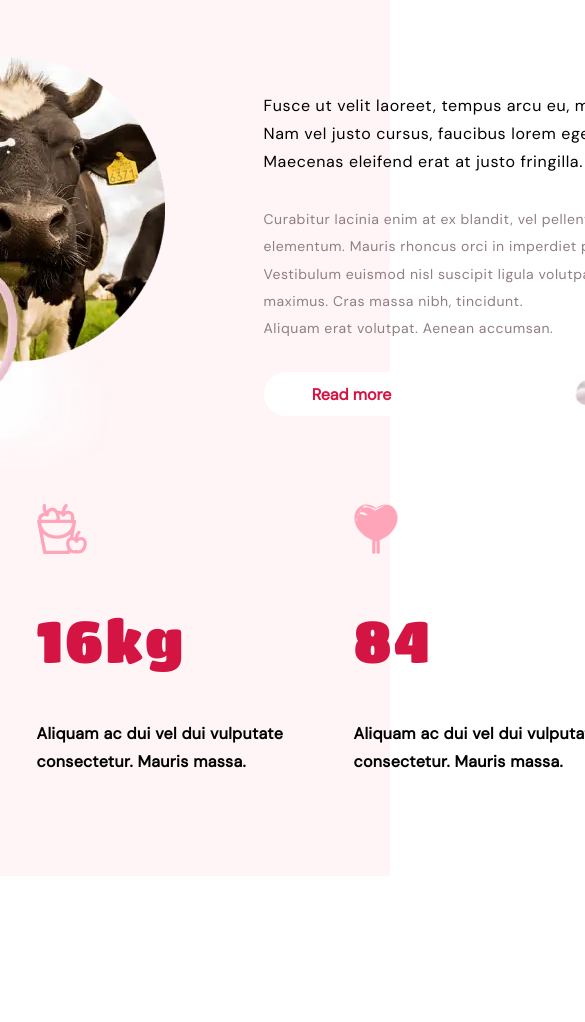
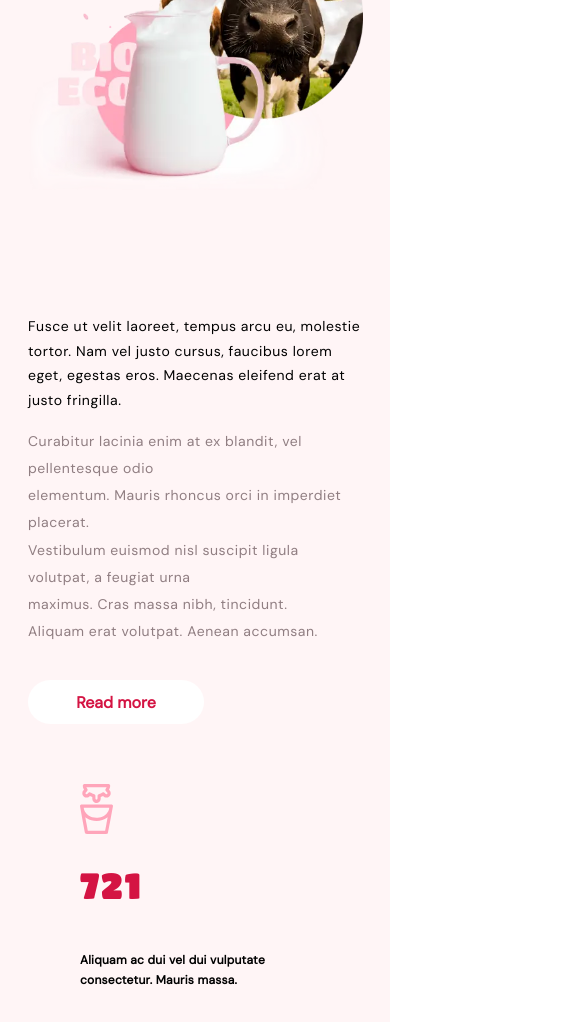
Before and after one commit to epsilon11101/ICECREAM, a website: page index.html in a window 390 px wide. Shown: the part 2902-3924 px from the top of the page, 585 px wide, since content can reach past the window. Before the commit the page ends 3778 px from the top, so only its background shows below. Drawn offline with Linux system fonts and the light colour scheme.

Commit message:
finished mobile how its made

```diff
--- a/index.html
+++ b/index.html
@@ -222,21 +222,21 @@
 
     </div>
     <div class="made-section__group-icons center">
-      <div class="made-section__icon-milk">
+      <div class="made-section__icon-milk left-column">
         <img src="./images/svg/milk.svg" alt="milk">
         <h2>721</h2>
         <div>
           Aliquam ac dui vel dui vulputate <br> consectetur. Mauris massa.
         </div>
       </div>
-      <div class="made-section__icon-apples">
+      <div class="made-section__icon-apples left-column">
         <img src="./images/svg/apples.svg" alt="apples">
         <h2>16kg</h2>
         <div>
           Aliquam ac dui vel dui vulputate <br> consectetur. Mauris massa.
         </div>
       </div>
-      <div class="made-section__icon-heart">
+      <div class="made-section__icon-heart left-column">
         <img src="./images/svg/heart.svg" alt="heart">
         <h2>84</h2>
         <div>
--- a/sass/components/_how-its-made.scss
+++ b/sass/components/_how-its-made.scss
@@ -12,12 +12,9 @@
 
 .made-section {
   > h3 {
-    width: 351px;
-    height: 34px;
-    margin-top: 60px;
-    margin-left: 425px;
-    margin-right: 424px;
-    margin-bottom: 16px;
+    max-width: 351px;
+    max-height: 34px;
+
     font-family: "Titan One";
     font-style: normal;
     font-weight: 400;
@@ -32,12 +29,8 @@
 
 .made-section {
   > h2 {
-    width: 534px;
-    height: 66px;
-    margin-top: 16px;
-    margin-left: 333px;
-    margin-right: 333px;
-    margin-bottom: 60px;
+    max-width: 534px;
+    max-height: 66px;
     font-family: "Titan One";
     font-style: normal;
     font-weight: 400;
@@ -378,3 +371,176 @@ gap: 50px;
 }
 
 }
+
+
+@media screen and (max-width: 767px){
+   .made-section {
+  height: 1941px;
+  width: 100%;
+  left: 0px;
+  top: 1717px;
+  background: $ice__primary-ligh;
+
+}
+
+.made-section {
+  > h3 {
+    max-width: 198px;
+    height: 21px;
+    font-size: 18px;
+    line-height: 21px;
+  }
+}
+
+.made-section {
+  > h2 {
+    max-width: 100px;
+    height: 76px;
+    font-size: 34px;
+    line-height: 39px;
+  }
+}
+
+
+.made-section__background-milk {
+  max-width: 100% !important;
+  min-width: 100% !important;
+  background-image: none;
+  display: flex;
+  gap: 100px;
+  flex-wrap: wrap;
+}
+.made-section__background-milk {
+
+
+  & img {
+    max-width: 336px !important;
+    max-height: 335px !important;
+  }
+}
+.made-section__main_text {
+  gap:35px;
+  max-width:334px;
+}
+.made-section__tex-black {
+  width: 100%;
+  max-height: 79px;
+  font-size: 14px;
+
+}
+
+.made-section__tex-grays {
+  width: 100%;
+  font-size: 14px;
+}
+
+.made-section__group-icons {
+margin-top: 60px;
+width: 100%;
+gap: 73px;
+flex-wrap: wrap;
+}
+
+.made-section__icon-milk {
+  & img {
+    width: 33px;
+    height: 50px;
+  }
+}
+.made-section__icon-apples {
+  & img {
+    width: 50px;
+    height: 50px;
+  }
+}
+.made-section__icon-heart {
+  & img {
+    width: 44px;
+    height: 50px;
+  }
+}
+
+.made-section__icon-milk {
+  & h2 {
+    width: 98px;
+    height: 56px;
+    font-family: "Titan One";
+    font-style: normal;
+    font-weight: 400;
+    font-size: 36px;
+    line-height: 41.22px;
+    text-align: left;
+    letter-spacing: 0.04em;
+    text-transform: uppercase;
+    color: $ice__secundary;
+  }
+}
+.made-section__icon-apples {
+  & h2 {
+    width: 147px;
+    height: 56px;
+    font-family: "Titan One";
+    font-style: normal;
+    font-weight: 400;
+    font-size: 36px;
+    line-height: 41.22px;
+    text-align: left;
+    letter-spacing: 0.04em;
+    color: $ice__secundary;
+  }
+}
+.made-section__icon-heart {
+  & h2 {
+    width: 77px;
+    height: 56px;
+    font-family: "Titan One";
+    font-style: normal;
+    font-weight: 400;
+    font-size: 36px;
+    line-height: 41.22px;
+    text-align: left;
+    letter-spacing: 0.04em;
+    color: $ice__secundary;
+  }
+}
+
+.made-section__icon-milk {
+  & div {
+    width: 230px;
+    height: 36px;
+    font-family: "DM Sans";
+    font-style: normal;
+    font-weight: 700;
+    font-size: 12px;
+    line-height: 20.4px;
+    letter-spacing: 0.02em;
+    color: $ice_black;
+  }
+}
+.made-section__icon-apples {
+  & div {
+    width: 230px;
+    height: 36px;
+    font-family: "DM Sans";
+    font-style: normal;
+    font-weight: 700;
+    font-size: 12px;
+    line-height: 20.4px;
+    letter-spacing: 0.02em;
+    color: $ice_black;
+  }
+}
+.made-section__icon-heart {
+  & div {
+    width: 230px;
+    height: 36px;
+    font-family: "DM Sans";
+    font-style: normal;
+    font-weight: 700;
+    font-size: 12px;
+    line-height: 20.4px;
+    letter-spacing: 0.02em;
+    color: $ice_black;
+  }
+}
+}
```
Also changed, not shown: css/main.css, 1 other file.
